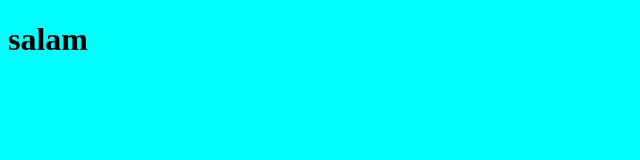
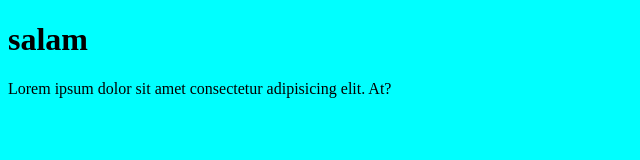
Before and after one commit to eslaminarges/project-git-one, a plain HTML site: page index.html in a window 1280 px wide. Shown: the whole page, without its empty margins (0-640 px from the left). Drawn offline with Linux system fonts and the light colour scheme.

Commit message:
body change

```diff
--- a/index.html
+++ b/index.html
@@ -8,4 +8,8 @@
         <title>test</title>
     <h1>salam</h1>
     </head>
+    <body>
+        <p>Lorem ipsum dolor sit amet consectetur adipisicing elit. At?</p>
+    </body>
+
 </html>
```
